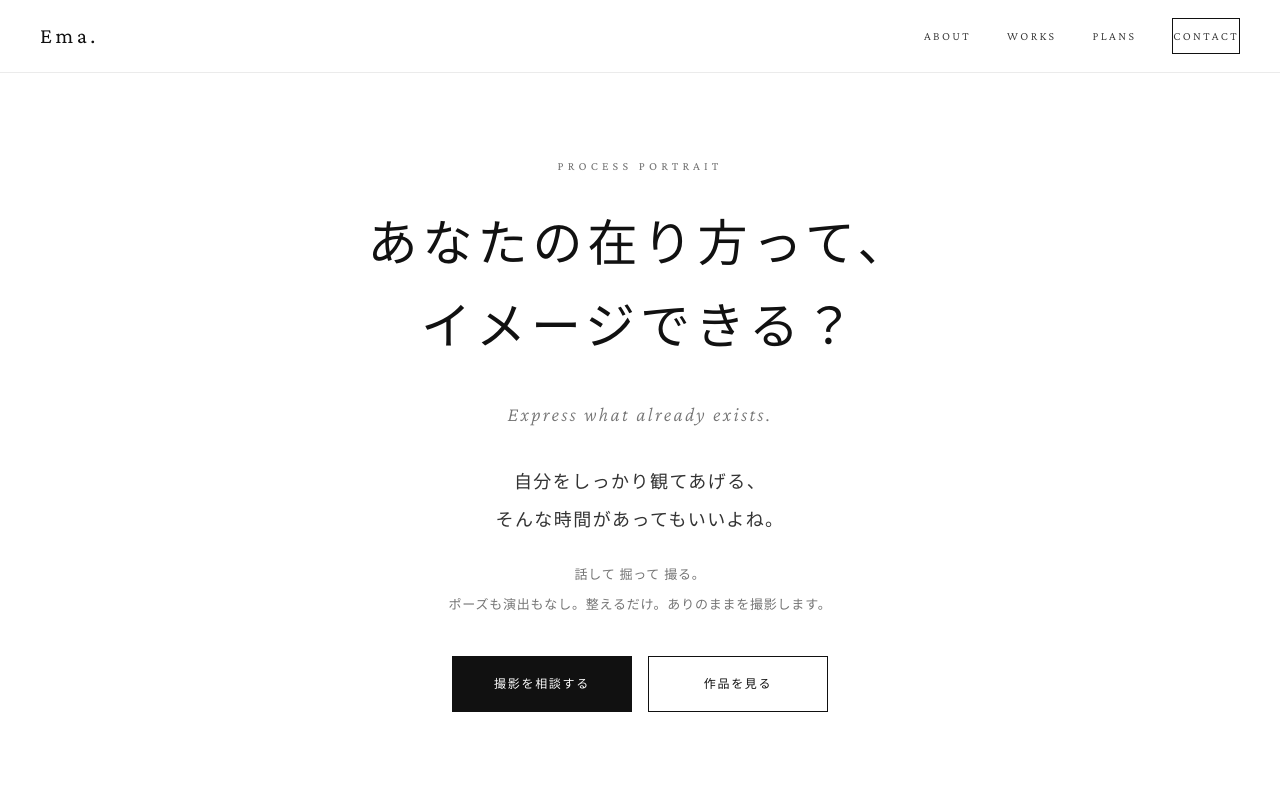
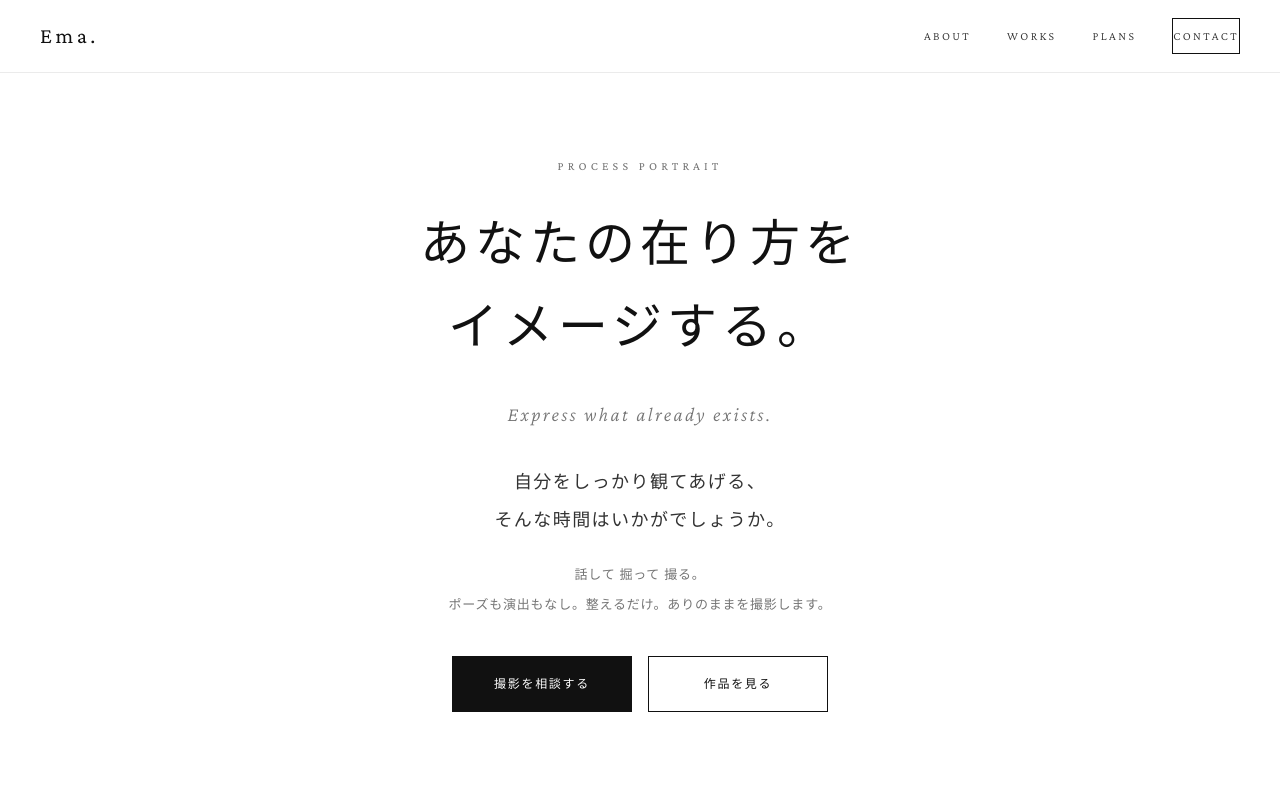
Before and after one commit to tanachu09-stack/Ema.-LP, a plain HTML site: page index.html in a window 1280 px wide. Shown: the top 800 px of the page. Drawn offline with nearby package versions, Linux system fonts and the light colour scheme; a web font is replaced by a local one.

Commit message:
Update index.html

```diff
--- a/index.html
+++ b/index.html
@@ -748,9 +748,9 @@ footer strong {
   <!-- Hero Section -->
   <section class="wrap hero">
     <span class="tag">Process Portrait</span>
-    <h1 class="ask">あなたの在り方って、<br>イメージできる？</h1>
+    <h1 class="ask">あなたの在り方を<br>イメージする。</h1>
     <div class="hero-en">Express what already exists.</div>
-    <p class="hero-perm">自分をしっかり観てあげる、<br>そんな時間があってもいいよね。</p>
+    <p class="hero-perm">自分をしっかり観てあげる、<br>そんな時間はいかがでしょうか。</p>
     <p class="hero-copy">話して 掘って 撮る。<br>ポーズも演出もなし。整えるだけ。ありのままを撮影します。</p>
     <div class="buttons">
       <a class="button primary" href="#contact">撮影を相談する</a>
```
